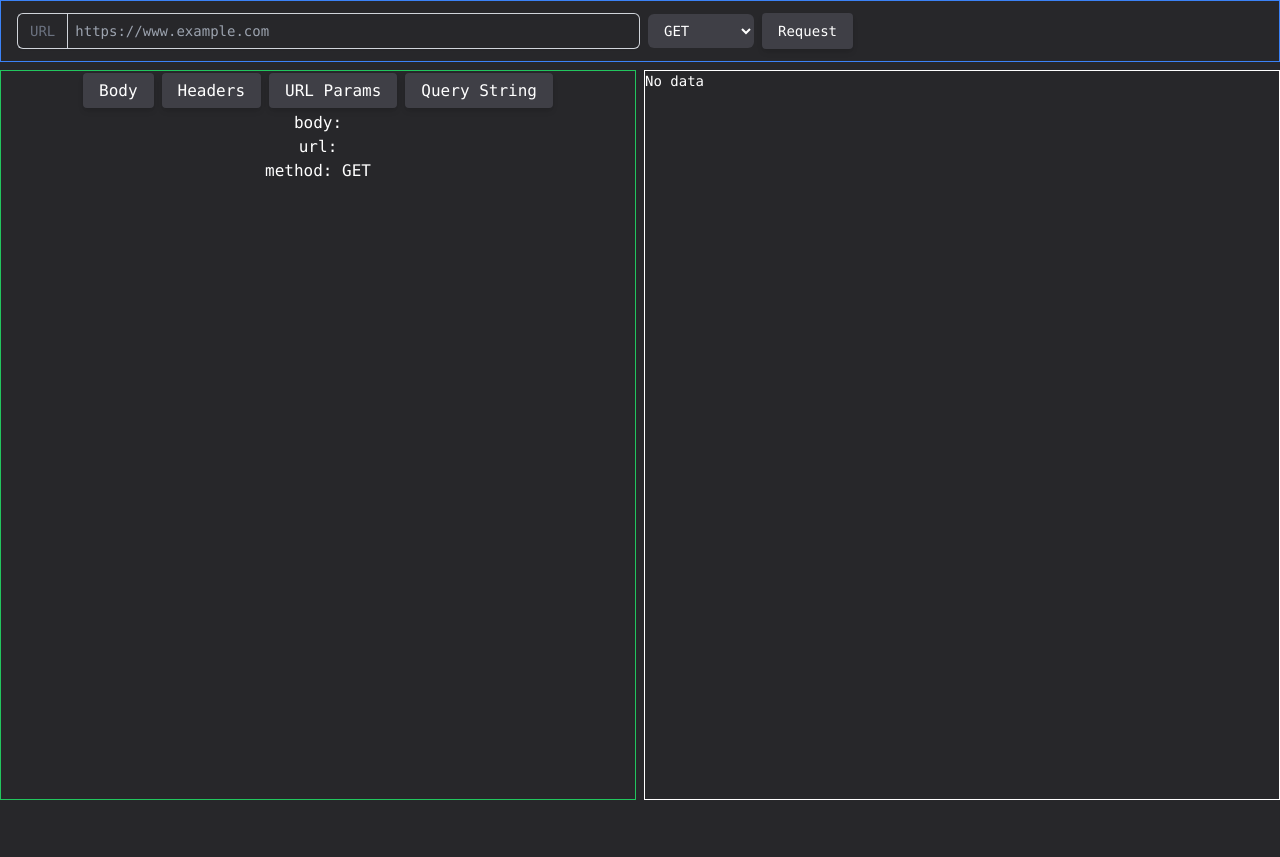
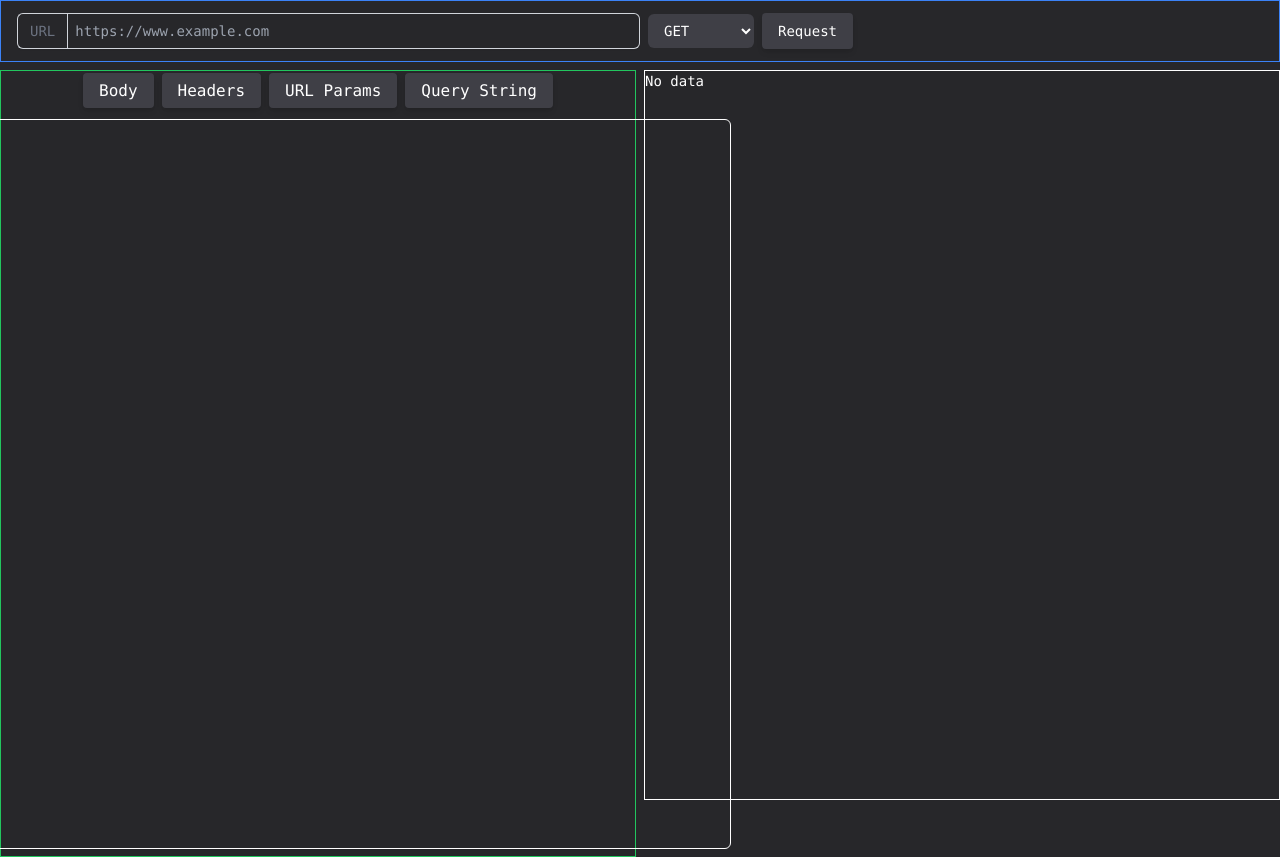
Before and after one commit to nsdeschenes/seeking, a SvelteKit app: page / in a window 1280 px wide. Before the commit the page ends 801 px from the top, so only its background shows below. Built offline with nearby package versions, Linux system fonts and the light colour scheme.

Commit message:
use new code editor in body tab

```diff
--- a/src/routes/+page.svelte
+++ b/src/routes/+page.svelte
@@ -1,11 +1,10 @@
 <script lang="ts">
+  import CodeEditor from '@/components/CodeEditor/CodeEditor.svelte';
   import { options } from '@/stores';
-  $: url = $options.url;
-  $: method = $options.method;
-  $: headers = $options.headers;
 
+  let body = '';
 </script>
 
-<p>body:</p>
-<p>url: {url}</p>
-<p>method: {method}</p>
+<div class="mt-2">
+  <CodeEditor />
+</div>
```
